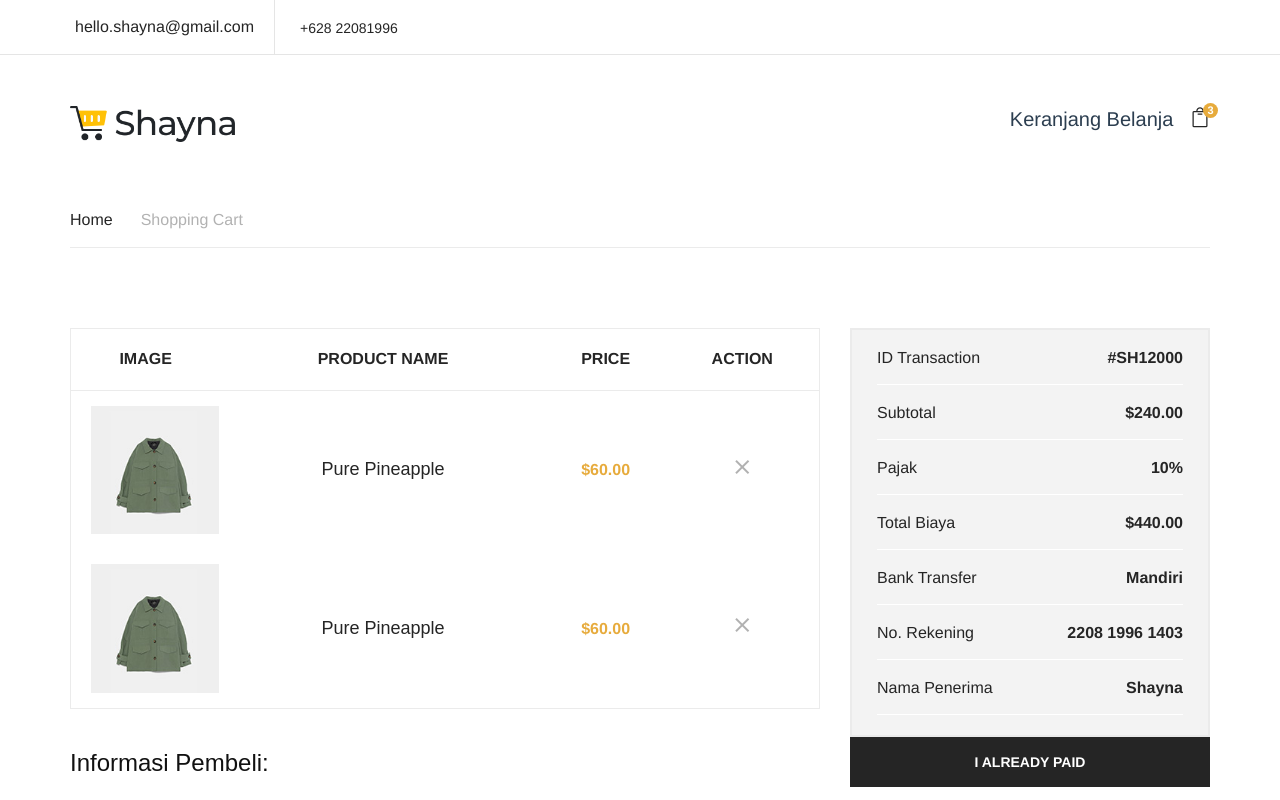
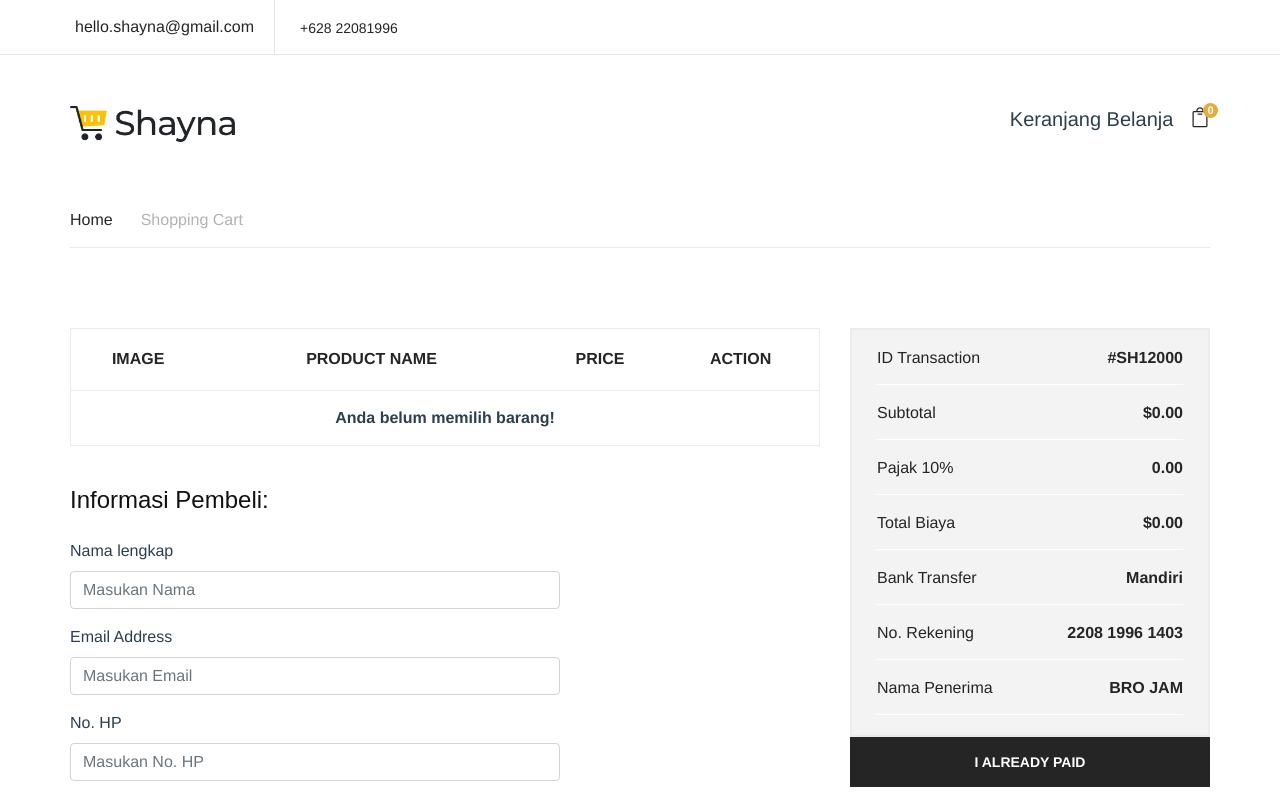
Before and after one commit to nurilmuslichin16/brojamstore-frontend, a Vue app: page /#/cart in a window 1280 px wide. Shown: the top 800 px of the page. Built offline with nearby package versions, Linux system fonts and the light colour scheme; some icons are missing; a web font is replaced by a local one.

Commit message:
Update sampai checkout

```diff
--- a/src/components/HeaderBrojam.vue
+++ b/src/components/HeaderBrojam.vue
@@ -30,50 +30,49 @@
                                 Keranjang Belanja &nbsp;
                                 <a href="#">
                                     <i class="icon_bag_alt"></i>
-                                    <span>3</span>
+                                    <span>{{ keranjangUser.length }}</span>
                                 </a>
                                 <div class="cart-hover">
                                     <div class="select-items">
                                         <table>
-                                            <tbody>
-                                                <tr>
+                                            <tbody v-if="keranjangUser.length > 0">
+                                                <tr v-for="keranjang in keranjangUser" :key="keranjang.id">
                                                     <td class="si-pic">
-                                                        <img src="img/select-product-1.jpg" alt="" />
+                                                        <img class="photo-item" :src="keranjang.photo" alt="" />
                                                     </td>
                                                     <td class="si-text">
                                                         <div class="product-selected">
-                                                            <p>$60.00 x 1</p>
-                                                            <h6>Kabino Bedside Table</h6>
+                                                            <p>${{ keranjang.price }} x 1</p>
+                                                            <h6>{{ keranjang.name }}</h6>
                                                         </div>
                                                     </td>
-                                                    <td class="si-close">
+                                                    <td @click="removeItem(keranjangUser.index)" class="si-close">
                                                         <i class="ti-close"></i>
                                                     </td>
                                                 </tr>
+                                            </tbody>
+                                            <tbody v-else>
                                                 <tr>
-                                                    <td class="si-pic">
-                                                        <img src="img/select-product-2.jpg" alt="" />
-                                                    </td>
-                                                    <td class="si-text">
-                                                        <div class="product-selected">
-                                                            <p>$60.00 x 1</p>
-                                                            <h6>Kabino Bedside Table</h6>
-                                                        </div>
-                                                    </td>
-                                                    <td class="si-close">
-                                                        <i class="ti-close"></i>
-                                                    </td>
+                                                    <td>Keranjang Kosong!</td>
                                                 </tr>
                                             </tbody>
                                         </table>
                                     </div>
                                     <div class="select-total">
                                         <span>total:</span>
-                                        <h5>$120.00</h5>
+                                        <h5>${{ totalHarga }}.00</h5>
                                     </div>
                                     <div class="select-button">
-                                        <a href="#" class="primary-btn view-card">VIEW CARD</a>
-                                        <a href="#" class="primary-btn checkout-btn">CHECK OUT</a>
+                                        <a href="#" class="primary-btn view-card">
+                                            <router-link to="/cart" style="color: #fff">
+                                                VIEW CARD
+                                            </router-link>
+                                        </a>
+                                        <a href="#" class="primary-btn checkout-btn">
+                                            <router-link to="/cart" style="color: #fff">
+                                                CHECK OUT
+                                            </router-link>
+                                        </a>
                                     </div>
                                 </div>
                             </li>
@@ -88,6 +87,41 @@
 
 <script>
     export default {
-        name: 'HeaderBrojam'
+        name: 'HeaderBrojam',
+        data() {
+            return {
+                keranjangUser : []
+            }
+        },
+        methods: {
+            removeItem(index) {
+                this.keranjangUser.splice(index, 1);
+                const parsed = JSON.stringify(this.keranjangUser);
+                localStorage.setItem('keranjangUser', parsed);
+            }
+        },
+        mounted() {
+            if(localStorage.getItem('keranjangUser')) {
+                try {
+                    this.keranjangUser = JSON.parse(localStorage.getItem('keranjangUser'));
+                } catch(e) {
+                    localStorage.removeItem('keranjangUser');
+                }
+            }
+        },
+        computed: {
+            totalHarga() {
+                return this.keranjangUser.reduce(function(items, data){
+                    return items + data.price;
+                }, 0);
+            }
+        }
     }
 </script>
+
+<style scoped>
+    .photo-item {
+        width: 80px;
+        height: 80px;
+    }
+</style>
--- a/src/views/ShoppingCart.vue
+++ b/src/views/ShoppingCart.vue
@@ -36,30 +36,23 @@
                                                 <th>Action</th>
                                             </tr>
                                         </thead>
-                                        <tbody>
-                                            <tr>
+                                        <tbody v-if="keranjangUser.length > 0">
+                                            <tr v-for="keranjang in keranjangUser" :key="keranjang.id">
                                                 <td class="cart-pic first-row">
-                                                    <img src="img/cart-page/product-1.jpg" />
+                                                    <img class="img-cart" :src="keranjang.photo" />
                                                 </td>
                                                 <td class="cart-title first-row text-center">
-                                                    <h5>Pure Pineapple</h5>
+                                                    <h5>{{ keranjang.name }}</h5>
                                                 </td>
-                                                <td class="p-price first-row">$60.00</td>
-                                                <td class="delete-item"><a href="#"><i class="material-icons">
+                                                <td class="p-price first-row">${{ keranjang.price }}</td>
+                                                <td class="delete-item"><a href="#" @click="removeItem(keranjangUser.index)"><i class="material-icons">
                                                 close
                                                 </i></a></td>
                                             </tr>
+                                        </tbody>
+                                        <tbody v-else>
                                             <tr>
-                                                <td class="cart-pic first-row">
-                                                    <img src="img/cart-page/product-1.jpg" />
-                                                </td>
-                                                <td class="cart-title first-row text-center">
-                                                    <h5>Pure Pineapple</h5>
-                                                </td>
-                                                <td class="p-price first-row">$60.00</td>
-                                                <td class="delete-item"><a href="#"><i class="material-icons">
-                                                close
-                                                </i></a></td>
+                                                <td colspan="4"><b>Anda belum memilih barang!</b></td>
                                             </tr>
                                         </tbody>
                                     </table>
@@ -73,19 +66,19 @@
                                     <form>
                                         <div class="form-group">
                                             <label for="namaLengkap">Nama lengkap</label>
-                                            <input type="text" class="form-control" id="namaLengkap" aria-describedby="namaHelp" placeholder="Masukan Nama">
+                                            <input type="text" class="form-control" id="namaLengkap" aria-describedby="namaHelp" placeholder="Masukan Nama" v-model="customerInfo.name">
                                         </div>
                                         <div class="form-group">
                                             <label for="namaLengkap">Email Address</label>
-                                            <input type="email" class="form-control" id="emailAddress" aria-describedby="emailHelp" placeholder="Masukan Email">
+                                            <input type="email" class="form-control" id="emailAddress" aria-describedby="emailHelp" placeholder="Masukan Email" v-model="customerInfo.email">
                                         </div>
                                         <div class="form-group">
                                             <label for="namaLengkap">No. HP</label>
-                                            <input type="text" class="form-control" id="noHP" aria-describedby="noHPHelp" placeholder="Masukan No. HP">
+                                            <input type="text" class="form-control" id="noHP" aria-describedby="noHPHelp" placeholder="Masukan No. HP" v-model="customerInfo.number">
                                         </div>
                                         <div class="form-group">
                                             <label for="alamatLengkap">Alamat Lengkap</label>
-                                            <textarea class="form-control" id="alamatLengkap" rows="3"></textarea>
+                                            <textarea class="form-control" id="alamatLengkap" rows="3" v-model="customerInfo.address"></textarea>
                                         </div>
                                     </form>
                                 </div>
@@ -98,14 +91,16 @@
                                 <div class="proceed-checkout text-left">
                                     <ul>
                                         <li class="subtotal">ID Transaction <span>#SH12000</span></li>
-                                        <li class="subtotal mt-3">Subtotal <span>$240.00</span></li>
-                                        <li class="subtotal mt-3">Pajak <span>10%</span></li>
-                                        <li class="subtotal mt-3">Total Biaya <span>$440.00</span></li>
+                                        <li class="subtotal mt-3">Subtotal <span>${{ totalHarga }}.00</span></li>
+                                        <li class="subtotal mt-3">Pajak 10% <span>{{ tambahPajak }}.00</span></li>
+                                        <li class="subtotal mt-3">Total Biaya <span>${{ totalBiaya }}.00</span></li>
                                         <li class="subtotal mt-3">Bank Transfer <span>Mandiri</span></li>
                                         <li class="subtotal mt-3">No. Rekening <span>2208 1996 1403</span></li>
-                                        <li class="subtotal mt-3">Nama Penerima <span>Shayna</span></li>
+                                        <li class="subtotal mt-3">Nama Penerima <span>BRO JAM</span></li>
                                     </ul>
-                                    <router-link to="/success" class="proceed-btn">I ALREADY PAID</router-link>
+                                    <!-- <router-link to="/success"> -->
+                                        <a href="#" class="proceed-btn" @click="checkout()">I ALREADY PAID</a>
+                                    <!-- </router-link> -->
                                 </div>
                             </div>
                         </div>
@@ -119,11 +114,80 @@
 
 <script>
 import HeaderBrojam from '@/components/HeaderBrojam.vue'
+import axios from 'axios'
 
 export default {
     name: 'Cart',
     components: {
         HeaderBrojam
+    },
+    data() {
+        return {
+            keranjangUser : [],
+            customerInfo: {
+                "name": "",
+                "email": "",
+                "number": "",
+                "address": ""
+            }
+        }
+    },
+    methods: {
+        removeItem(index) {
+            this.keranjangUser.splice(index, 1);
+            const parsed = JSON.stringify(this.keranjangUser);
+            localStorage.setItem('keranjangUser', parsed);
+        },
+        checkout() {
+            let productIds = this.keranjangUser.map(function(product){
+                return product.id
+            });
+
+            let checkoutData = {
+                "name": this.customerInfo.name,
+                "email": this.customerInfo.email,
+                "number": this.customerInfo.number,
+                "address": this.customerInfo.address,
+                "transaction_total": this.totalBiaya,
+                "transaction_status": "PENDING",
+                "transaction_details": productIds
+            };
+
+            axios
+            .post("http://127.0.0.1:8000/api/checkout", checkoutData)
+            .then(() => this.$router.push('success'))
+            // eslint-disable-next-line no-console
+            .catch(err => console.log(err));
+        }
+    },
+    mounted() {
+        if(localStorage.getItem('keranjangUser')) {
+            try {
+                this.keranjangUser = JSON.parse(localStorage.getItem('keranjangUser'));
+            } catch(e) {
+                localStorage.removeItem('keranjangUser');
+            }
+        }
+    },
+    computed: {
+        totalHarga() {
+            return this.keranjangUser.reduce(function(items, data){
+                return items + data.price;
+            }, 0);
+        },
+        tambahPajak() {
+            return (this.totalHarga * 10) / 100;
+        },
+        totalBiaya() {
+            return this.totalHarga + this.tambahPajak;
+        }
     }
 }
 </script>
+
+<style scoped>
+    .img-cart {
+        height: 100px;
+        width: 100px;
+    }
+</style>
```
Also changed, not shown: src/components/BannerBrojam.vue (+25 -3 lines), src/views/Product.vue (+24 -2 lines).
